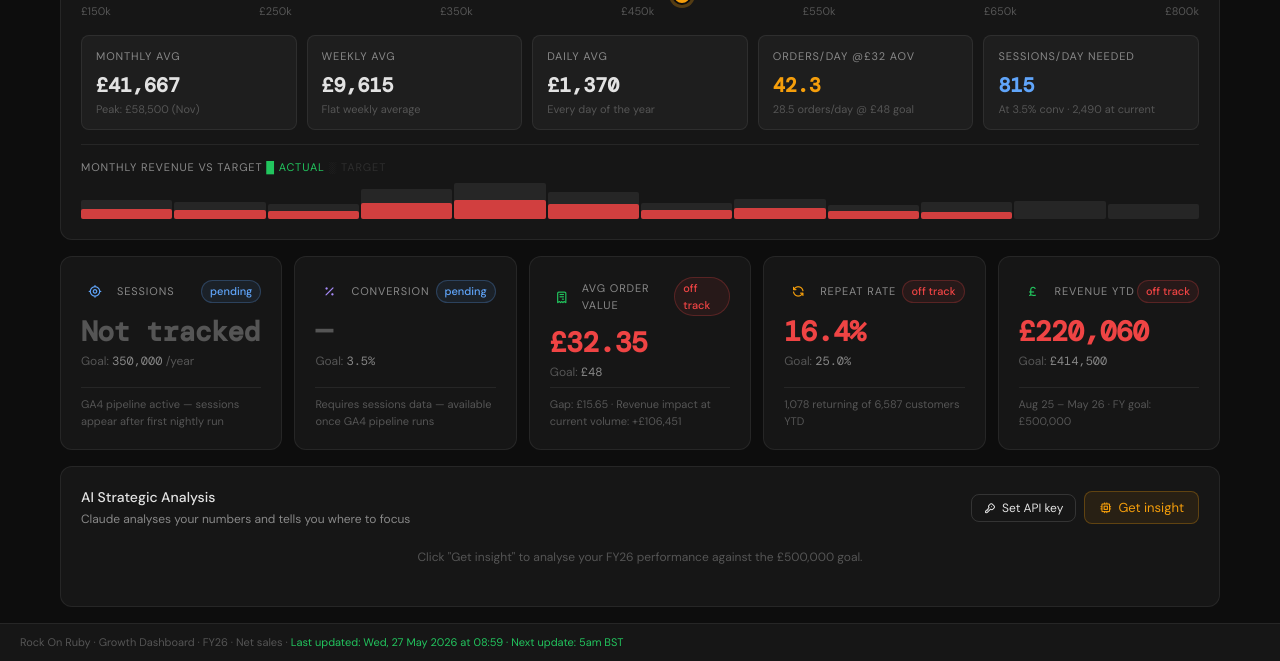
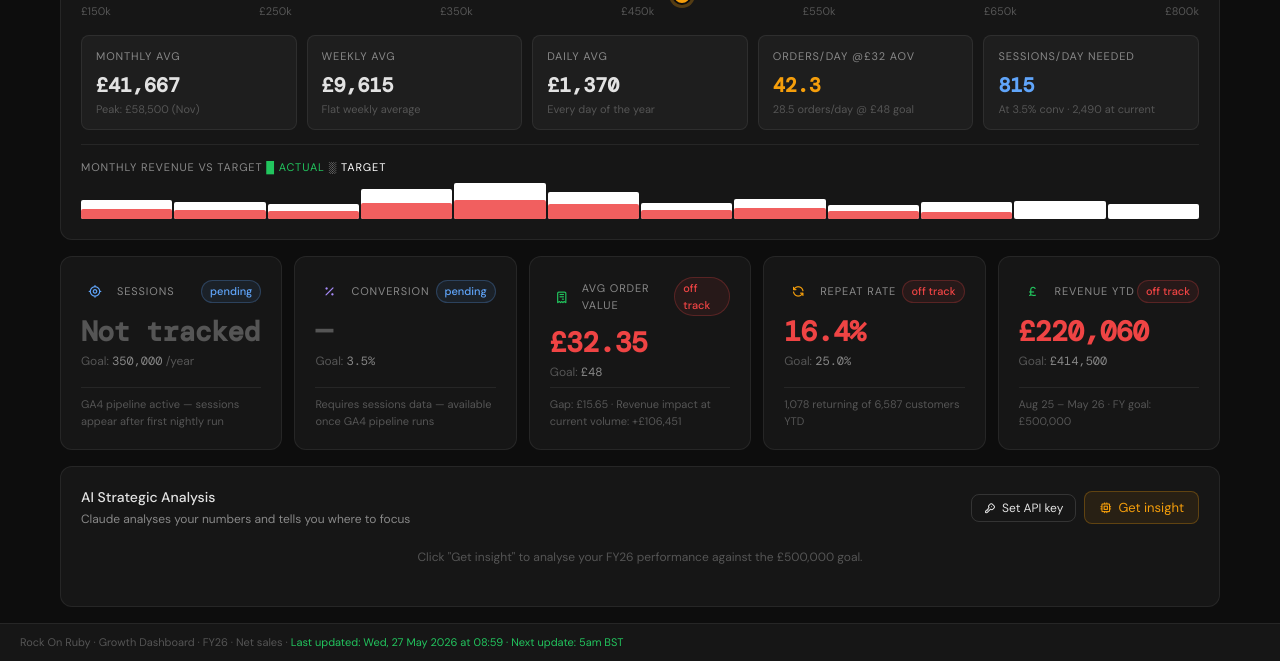
Before and after one commit to GrahamROR/ror-dashboard, a plain HTML site: page index.html in a window 1280 px wide. Shown: the part 174-835 px from the top of the page. Drawn offline with nearby package versions, Linux system fonts and the light colour scheme.

Commit message:
Make target bars white in revenue chart

```diff
--- a/index.html
+++ b/index.html
@@ -207,7 +207,7 @@ function MiniBar({ months, goalRev }) {
       const revH = Math.round((rev/maxRev)*h);
       const col  = m.future?'var(--s4)':rev>=tgt?'var(--grn)':rev>=tgt*0.85?'var(--amb)':'var(--red)';
       return el('div', {key:m.key, style:{flex:1,display:'flex',alignItems:'flex-end',gap:1,position:'relative'},title:`${m.label}: ${fmtC(rev)}`},
-        el('div', {style:{flex:1,height:tgtH,background:'var(--s3)',borderRadius:2}}),
+        el('div', {style:{flex:1,height:tgtH,background:'#fff',borderRadius:2}}),
         !m.future && el('div', {style:{position:'absolute',left:0,right:0,bottom:0,height:revH,background:col,borderRadius:2,opacity:0.85}})
       );
     })
@@ -390,7 +390,7 @@ function App() {
         el('div', {style:{marginTop:14,paddingTop:14,borderTop:'1px solid var(--bdr)'}},
           el('div', {className:'lbl',style:{marginBottom:4}}, 'Monthly revenue vs target  ',
             el('span',{style:{color:'var(--grn)',fontWeight:400}}, '█ actual'),
-            '  ',el('span',{style:{color:'var(--s4)',fontWeight:400}}, '░ target')
+            '  ',el('span',{style:{color:'#fff',fontWeight:400}}, '░ target')
           ),
           el(MiniBar, {months:monthly, goalRev})
         )
```
